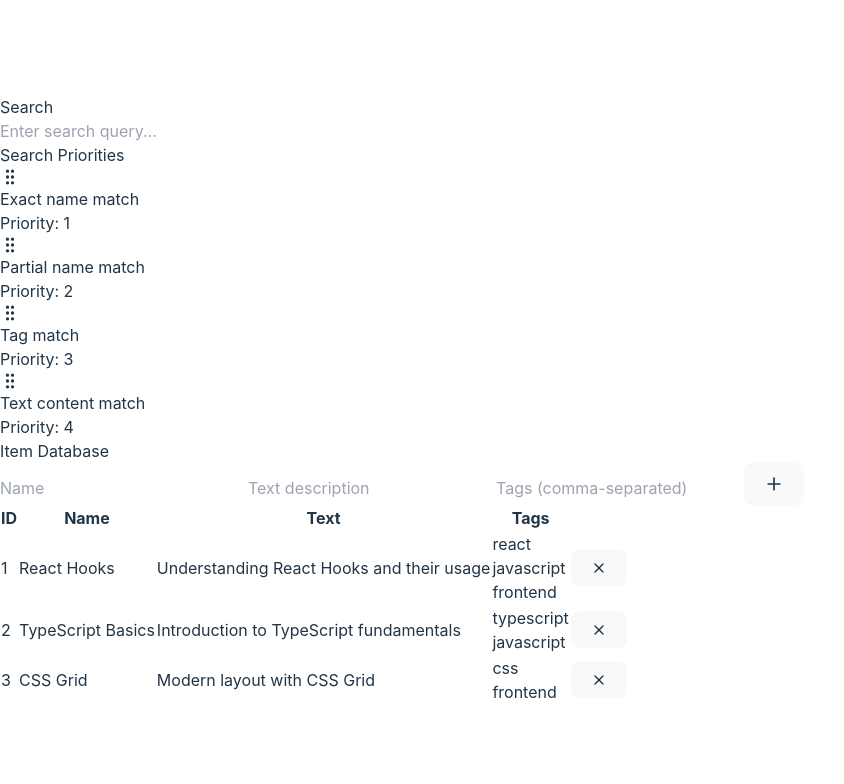
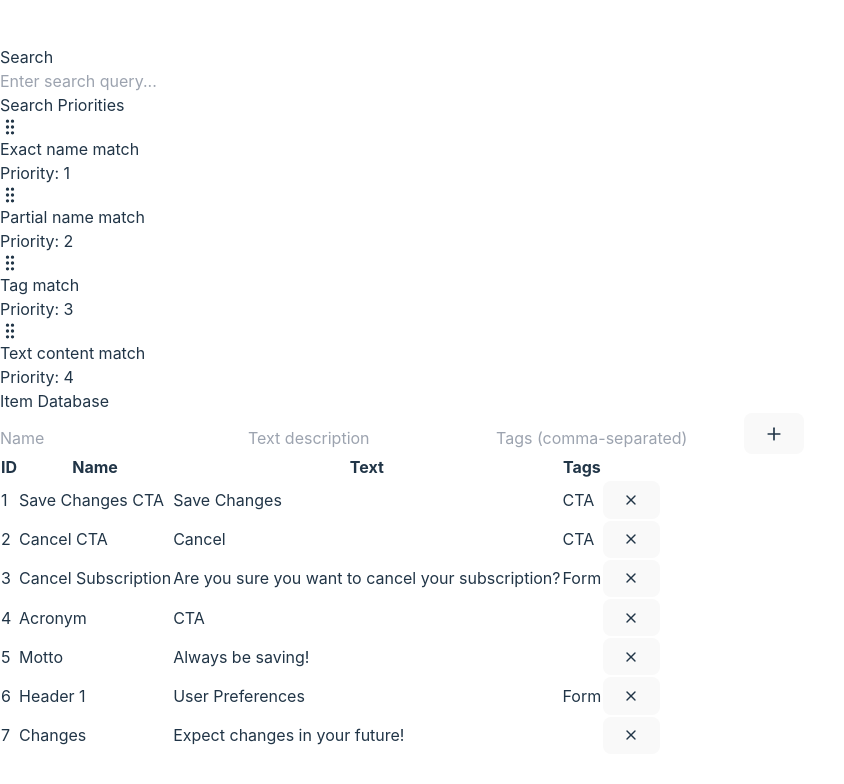
Before and after one commit to rtbarnes/search-priorities, a React (Vite) app: page / in a window 1280 px wide. Shown: the top 784 px of the page, without its empty margins (0-844 px from the left). Built offline with nearby package versions, Linux system fonts and the light colour scheme.

Commit message:
more sample items

```diff
--- a/src/data/sampleItems.ts
+++ b/src/data/sampleItems.ts
@@ -3,21 +3,45 @@ import { SearchableItem, SearchPriority } from "../utils/search";
 export const sampleItems: SearchableItem[] = [
   {
     id: 1,
-    name: "React Hooks",
-    text: "Understanding React Hooks and their usage",
-    tags: ["react", "javascript", "frontend"],
+    name: "Save Changes CTA",
+    text: "Save Changes",
+    tags: ["CTA"],
   },
   {
     id: 2,
-    name: "TypeScript Basics",
-    text: "Introduction to TypeScript fundamentals",
-    tags: ["typescript", "javascript"],
+    name: "Cancel CTA",
+    text: "Cancel",
+    tags: ["CTA"],
   },
   {
     id: 3,
-    name: "CSS Grid",
-    text: "Modern layout with CSS Grid",
-    tags: ["css", "frontend"],
+    name: "Cancel Subscription",
+    text: "Are you sure you want to cancel your subscription?",
+    tags: ["Form"],
+  },
+  {
+    id: 4,
+    name: "Acronym",
+    text: "CTA",
+    tags: [],
+  },
+  {
+    id: 5,
+    name: "Motto",
+    text: "Always be saving!",
+    tags: [],
+  },
+  {
+    id: 6,
+    name: "Header 1",
+    text: "User Preferences",
+    tags: ["Form"],
+  },
+  {
+    id: 7,
+    name: "Changes",
+    text: "Expect changes in your future!",
+    tags: [],
   },
 ];
 
--- a/src/utils/search.ts
+++ b/src/utils/search.ts
@@ -29,29 +29,29 @@ export function performSearch<T extends SearchableItem>(
 
     // Apply each priority with decreasing score based on order
     priorities.forEach((priority, index) => {
-      const priorityScore = priorities.length - index; // Higher score for earlier priorities
+      const priorityScore = Math.pow(0.8, index);
 
       switch (priority.id) {
         case "exact-name":
           if (item.name.toLowerCase() === searchQuery) {
-            score += priorityScore * 10;
+            score += priorityScore;
           }
           break;
         case "partial-name":
           if (item.name.toLowerCase().includes(searchQuery)) {
-            score += priorityScore * 5;
+            score += priorityScore;
           }
           break;
         case "tag-match":
           if (
             item.tags.some((tag) => tag.toLowerCase().includes(searchQuery))
           ) {
-            score += priorityScore * 3;
+            score += priorityScore;
           }
           break;
         case "text-match":
           if (item.text.toLowerCase().includes(searchQuery)) {
-            score += priorityScore * 2;
+            score += priorityScore;
           }
           break;
       }
```
Also changed, not shown: 1 other file (tests, documents, lock files or other folders).
